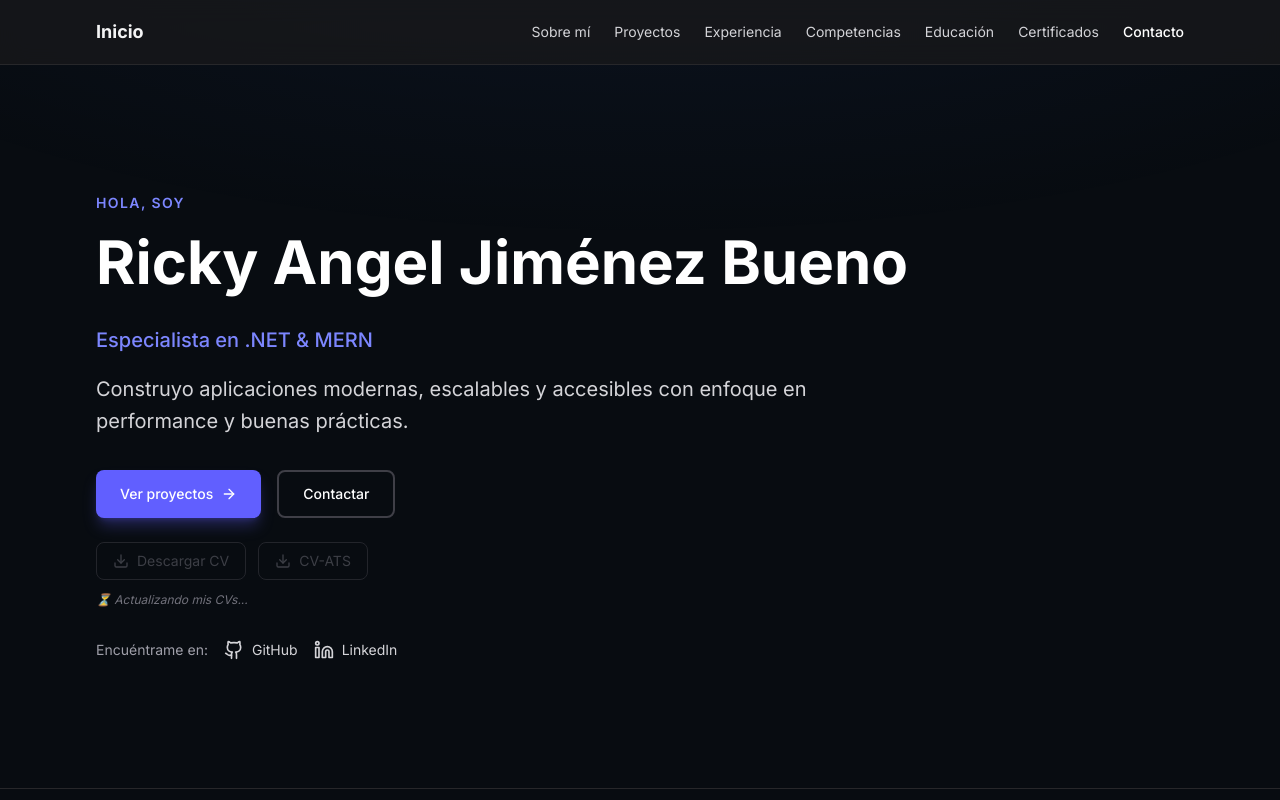
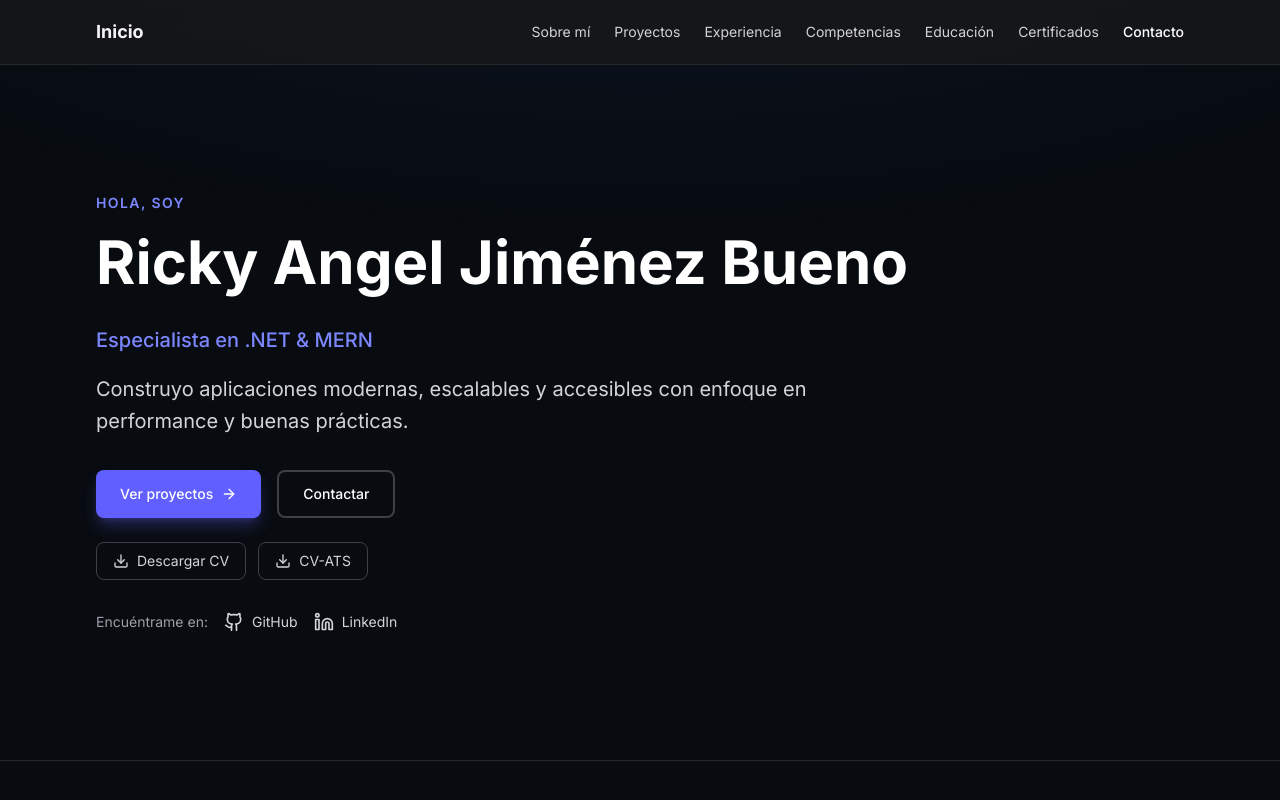
Before and after one commit to xfiberex/portafolio-web-rajb, a React (Vite) app: page / in a window 1280 px wide. Shown: the top 800 px of the page. Built offline with nearby package versions, Linux system fonts and the light colour scheme.

Commit message:
CVs disponibles nuevamente

```diff
--- a/src/components/Hero.tsx
+++ b/src/components/Hero.tsx
@@ -61,32 +61,23 @@ const Hero = () => {
           </a>
         </motion.div>
 
-        <motion.div variants={fadeUpVariant} className="mt-6 flex flex-col gap-3">
-          <div className="flex flex-wrap gap-3">
+        <motion.div variants={fadeUpVariant} className="mt-6 flex flex-wrap gap-3">
           <a
-              href={toAssetUrl("assets/CV-Ricky Angel Jiménez Bueno-11-10-2025.pdf")}
+            href={toAssetUrl("assets/CV-Ricky Angel Jiménez Bueno-27-02-2026.pdf")}
             download
-              className="inline-flex items-center gap-2 rounded-lg border border-zinc-700 px-4 py-2 text-sm text-zinc-500 opacity-50 cursor-not-allowed select-none"
-              onClick={(e) => e.preventDefault()}
-              aria-disabled="true"
-              tabIndex={-1}
+            className="inline-flex items-center gap-2 rounded-lg border border-zinc-700 px-4 py-2 text-sm text-zinc-300 hover:bg-zinc-800 transition-colors"
           >
             <Download size={16} />
             Descargar CV
           </a>
           <a
-              href={toAssetUrl("assets/ATS-CV-Ricky Angel Jiménez Bueno-11-10-2025.pdf")}
+            href={toAssetUrl("assets/ATS-CV-Ricky Angel Jiménez Bueno-27-02-2026.pdf")}
             download
-              className="inline-flex items-center gap-2 rounded-lg border border-zinc-700 px-4 py-2 text-sm text-zinc-500 opacity-50 cursor-not-allowed select-none"
-              onClick={(e) => e.preventDefault()}
-              aria-disabled="true"
-              tabIndex={-1}
+            className="inline-flex items-center gap-2 rounded-lg border border-zinc-700 px-4 py-2 text-sm text-zinc-300 hover:bg-zinc-800 transition-colors"
           >
             <Download size={16} />
             CV-ATS
           </a>
-          </div>
-          <p className="text-xs text-zinc-500 italic">⏳ Actualizando mis CVs...</p>
         </motion.div>
 
         <motion.div variants={fadeUpVariant} className="mt-8 flex items-center gap-4">
```
Also changed, not shown: 2 other files (tests, documents, lock files or other folders). Lines whose indentation alone changed are shown as unchanged.
